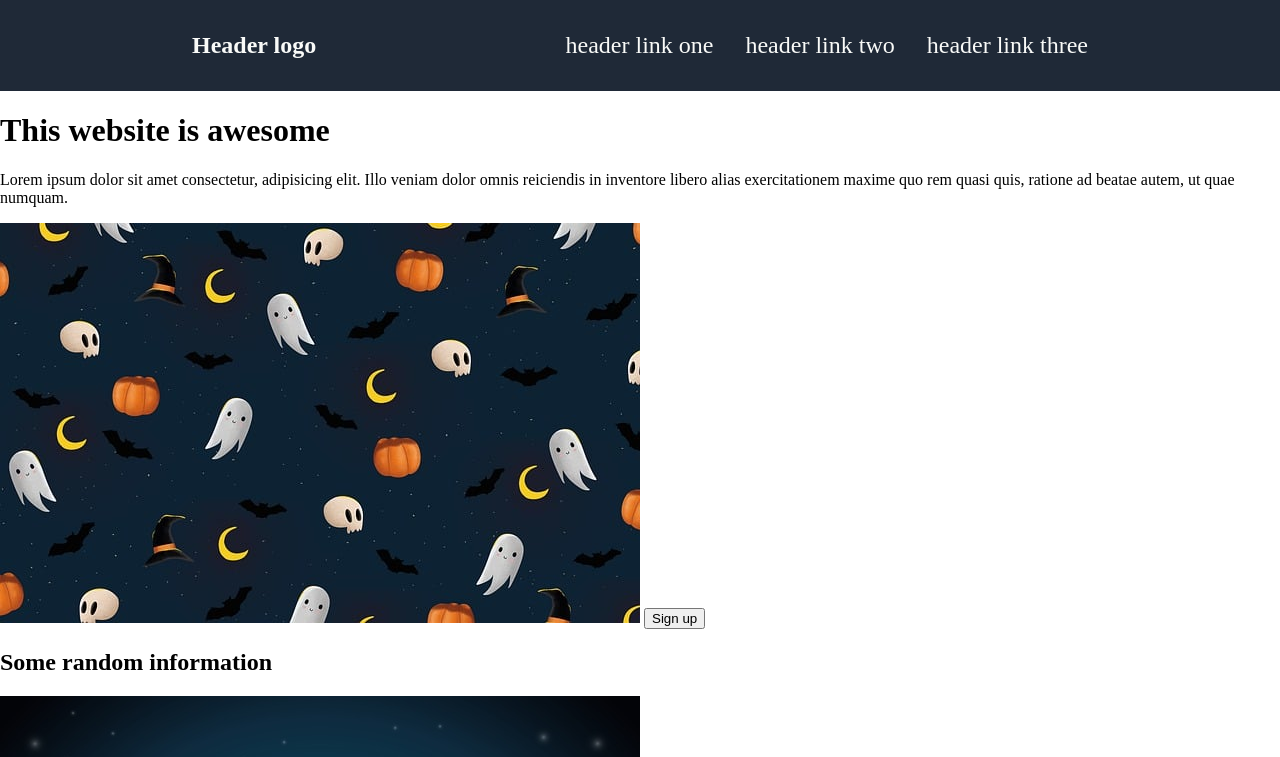
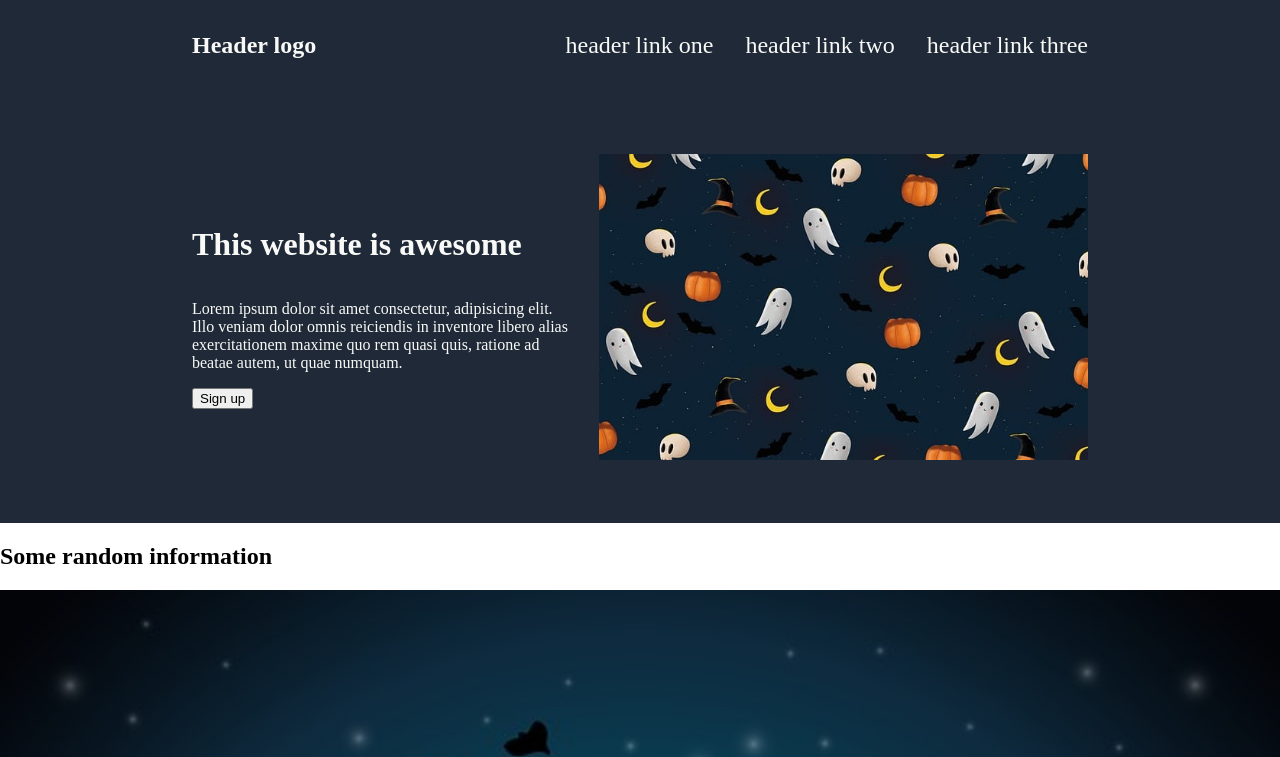
Before and after one commit to Barmaley256/landing_page_top, a plain HTML site: page index.html in a window 1280 px wide. Shown: the top 757 px of the page. Drawn offline with Linux system fonts and the light colour scheme.

Commit message:
set up main info and image

```diff
--- a/index.html
+++ b/index.html
@@ -19,11 +19,17 @@
 
     </header>
     <main>
+        <div class="background">
         <div class="main">
-            <h1>This website is awesome</h1>
-            <p>Lorem ipsum dolor sit amet consectetur, adipisicing elit. Illo veniam dolor omnis reiciendis in inventore libero alias   exercitationem maxime quo rem quasi quis, ratione ad beatae autem, ut quae numquam.</p>
-            <img src="landing-image.jpg" alt="halloween">
-            <button>Sign up</button>
+            <div class="header">
+                <h1>This website is awesome</h1>
+                <p>Lorem ipsum dolor sit amet consectetur, adipisicing elit. Illo veniam dolor omnis reiciendis in inventore libero alias       exercitationem maxime quo rem quasi quis, ratione ad beatae autem, ut quae numquam.</p>
+                <button>Sign up</button>
+            </div>
+            <div class="main-img">
+                <img src="landing-image.jpg" alt="halloween">
+            </div>
+        </div>
         </div>
         <div class="pics">
             <h2>Some random information</h2>
--- a/style.css
+++ b/style.css
@@ -33,3 +33,38 @@ header {
     color: #f9faf8;
     background-color: #1f2937;
 }
+
+.main {
+    display: flex;
+    max-width: 70vw;
+    margin: auto;
+    padding: 24px;
+    gap: 24px;
+    color: #f9faf8;
+}
+
+img {
+    width: 100%;
+    height: auto;
+}
+
+.main-img {
+    width: 640px;
+    height: 280px;
+    display: flex;
+    justify-content: center;
+    align-items: center;
+}
+
+.header {
+    display: flex;
+    flex-direction: column;
+    align-items: flex-start;
+    justify-content: center;
+    flex-shrink: 3;
+}
+
+.background {
+    background-color: #1f2937;
+    padding: 52px;
+}
```
